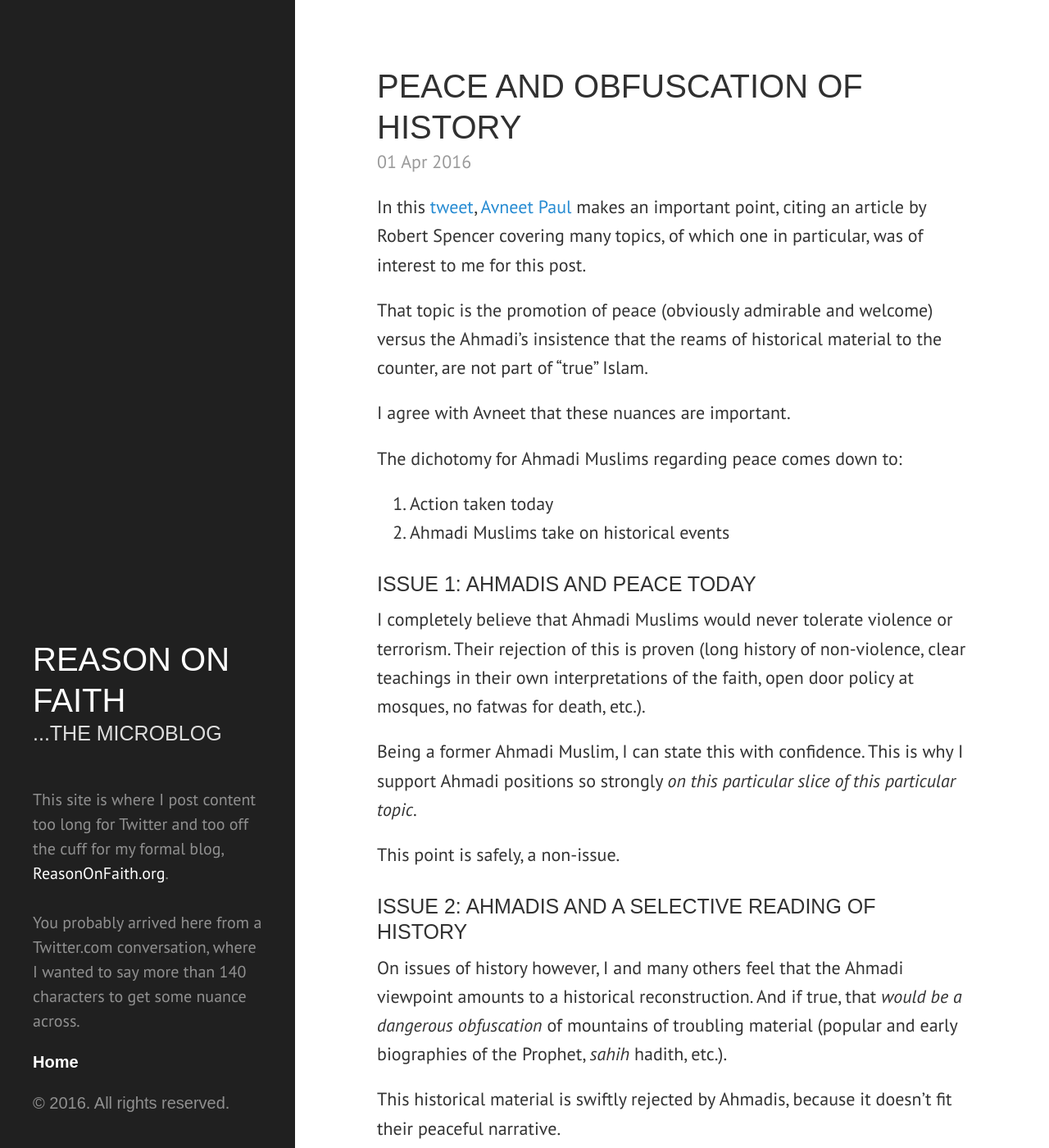
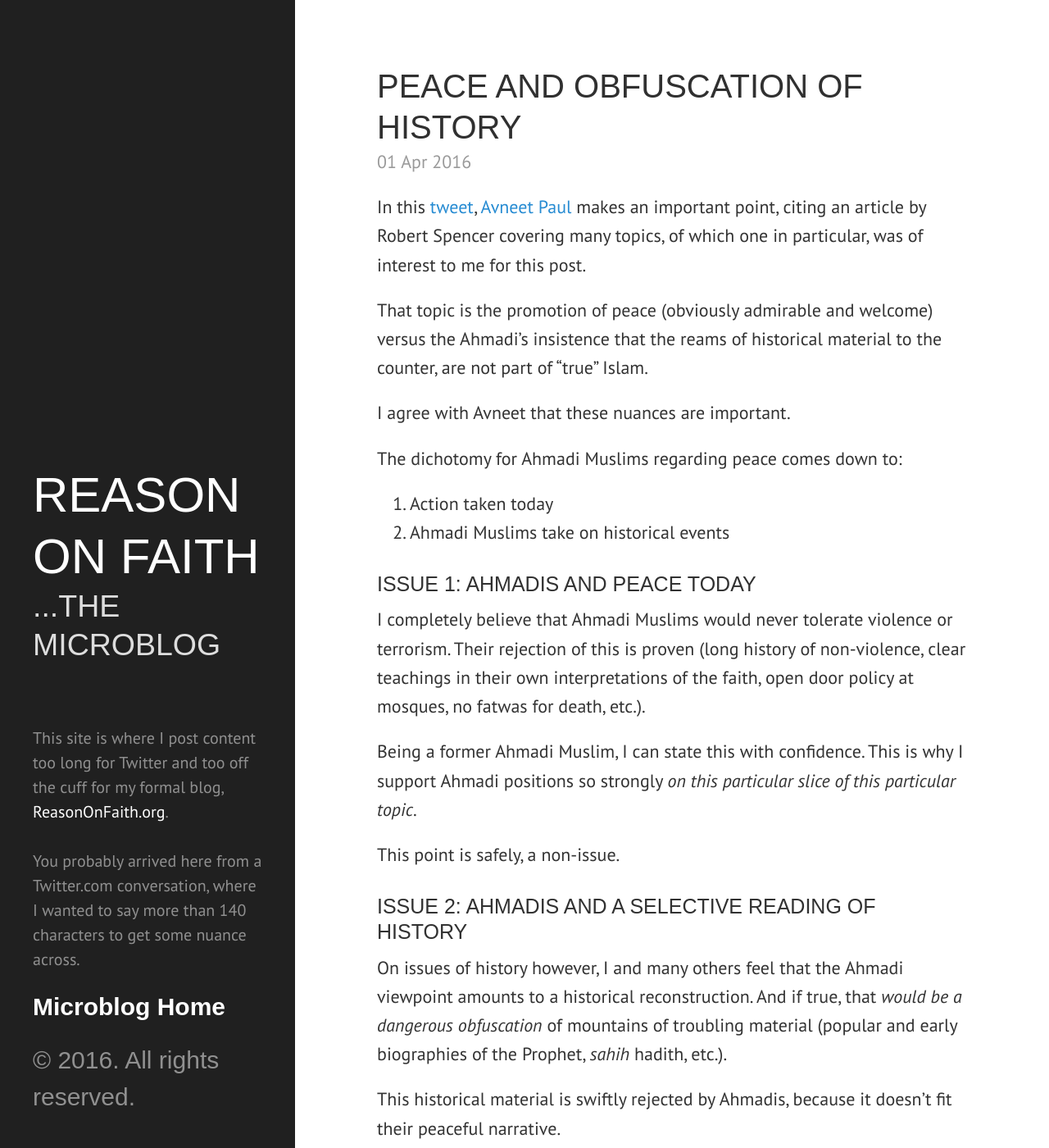
Before and after one commit to ReasonOnFaith/ReasonOnFaith.github.io, a Jekyll site: the page built from index.html, in a window 1280 px wide and 1400 px high. Shown: the whole window at 82% size. Built offline with Jekyll 4.4.1, drawn with Linux system fonts in a browser that asks for light colours; the list of posts is cut into pages by our own code.

Commit message:
no message

```diff
--- a/_includes/sidebar.html
+++ b/_includes/sidebar.html
@@ -8,7 +8,7 @@
 
     <ul class="sidebar-nav">
       <li class="sidebar-nav-item{% if page.title == "Home" %} active{% endif %}">
-        <a href="/">Home</a>
+        <a href="/">Microblog Home</a>
       </li>
 
       {% comment %}
--- a/public/css/hyde.css
+++ b/public/css/hyde.css
@@ -123,7 +123,8 @@ a.sidebar-nav-item:focus {
     right:  1rem;
     bottom: 1rem;
     left:   1rem;
-        font-family: "nimbus-sans-condensed", sans-serif;
+	font-family:"source-sans-pro",sans-serif;
+	font-size: 1.5em;
   }
 }
 
```
